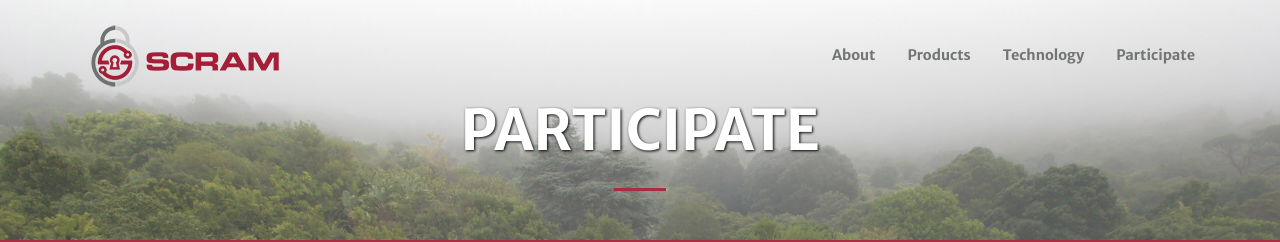
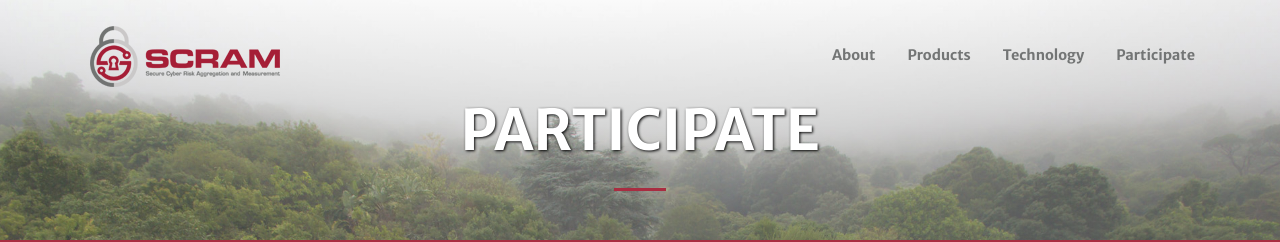
Before and after one commit to jisqyv/MIT, a Jekyll site: the page built from participate.md, in a window 1280 px wide. Shown: the top 242 px of the page. Built offline with Jekyll 4.4.1, drawn with Linux system fonts in a browser that asks for light colours; nearby versions of some CDN libraries.

Commit message:
Update nav.html

```diff
--- a/_includes/nav.html
+++ b/_includes/nav.html
@@ -1,6 +1,6 @@
 <nav class="navbar navbar-expand-lg navbar-light fixed-top py-3" id="mainNav">
   <div class="container">
-    <a class="navbar-brand js-scroll-trigger" href="/MIT/"><img src="assets/img/scram.png" alt="" style="width:200px;"></a>
+    <a class="navbar-brand js-scroll-trigger" href="/MIT/"><img src="assets/img/scramlogo.png" alt="" style="width:200px;"></a>
     <button class="navbar-toggler navbar-toggler-right" type="button" data-toggle="collapse" data-target="#navbarResponsive" aria-controls="navbarResponsive" aria-expanded="false" aria-label="Toggle navigation">
       <span class="navbar-toggler-icon"></span>
     </button>
```
